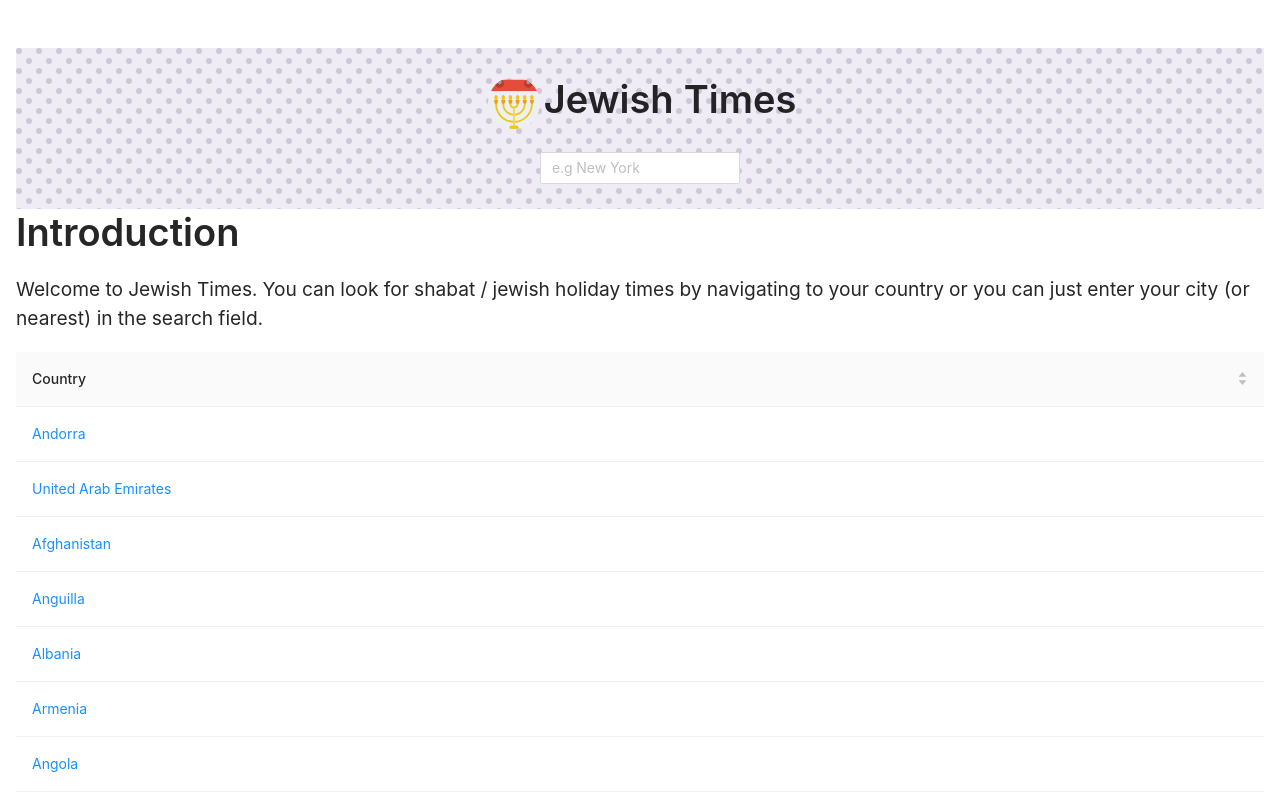
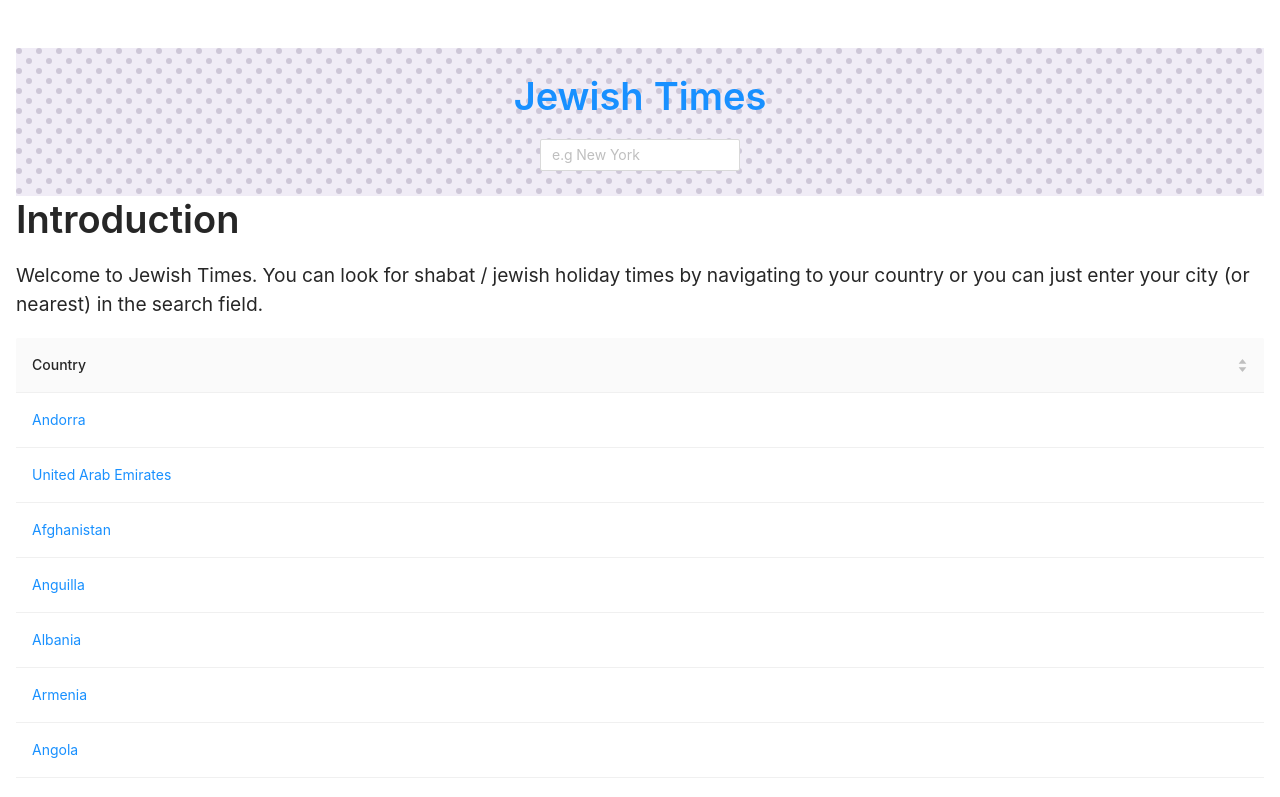
Before and after one commit to EfiGordon/jewish-times, a Next.js app: page / in a window 1280 px wide. Shown: the top 797 px of the page. Built offline with nearby package versions, Linux system fonts and the light colour scheme.

Commit message:
change logo

```diff
--- a/components/layout.js
+++ b/components/layout.js
@@ -40,13 +40,9 @@ export default function HomeLayout({ children, home, siteTitle }) {
                 <div className={styles.title}>
 
                     <Title style={{ flexDirection: 'row' }}>
-                        <img
-                            src={logoPath}
-                            className={`${styles.logoImage} ${utilStyles.borderCircle}`}
-                            alt={'Logo'}
-                        />
-                        Jewish Times
+                        <Link href="/">Jewish Times</Link>
                     </Title>
+
                 </div>
 
                 {
```
Also changed, not shown: public/vercel.svg (deleted), 1 other file (tests, documents, lock files or other folders).
